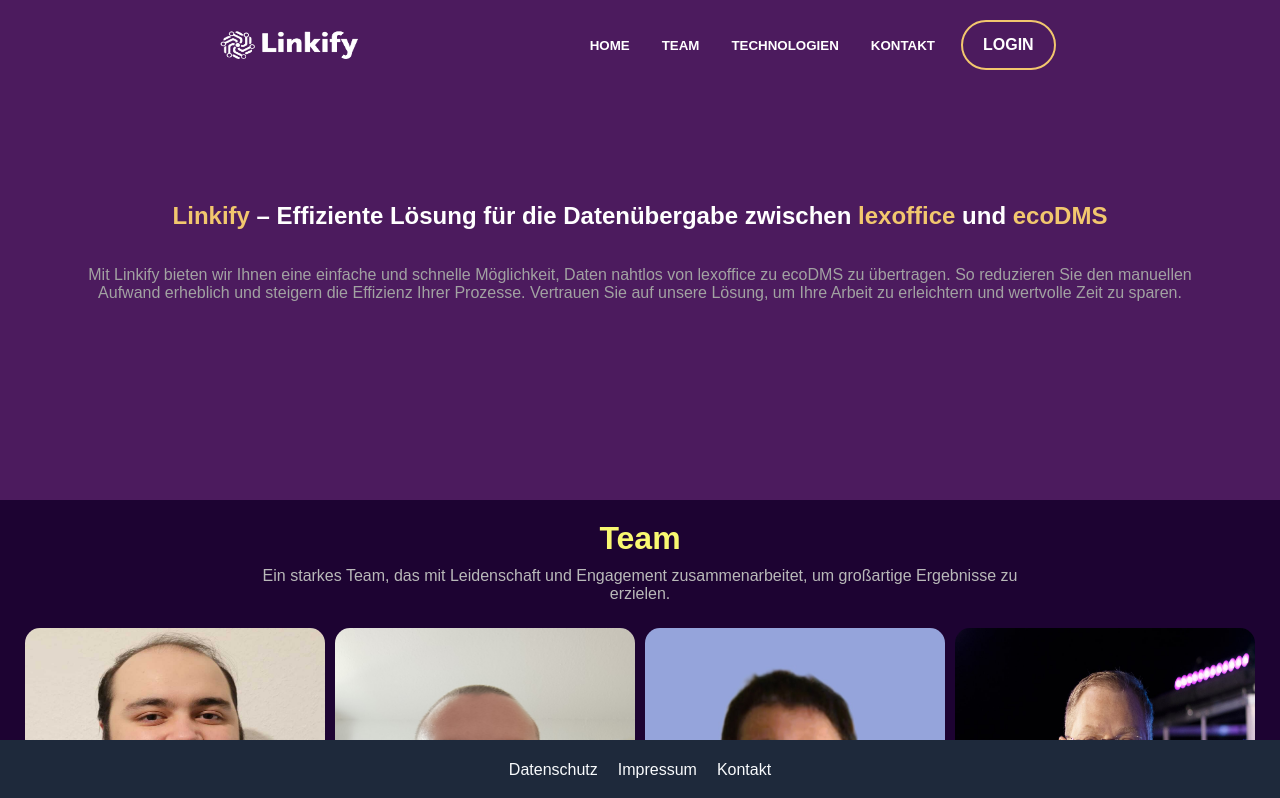
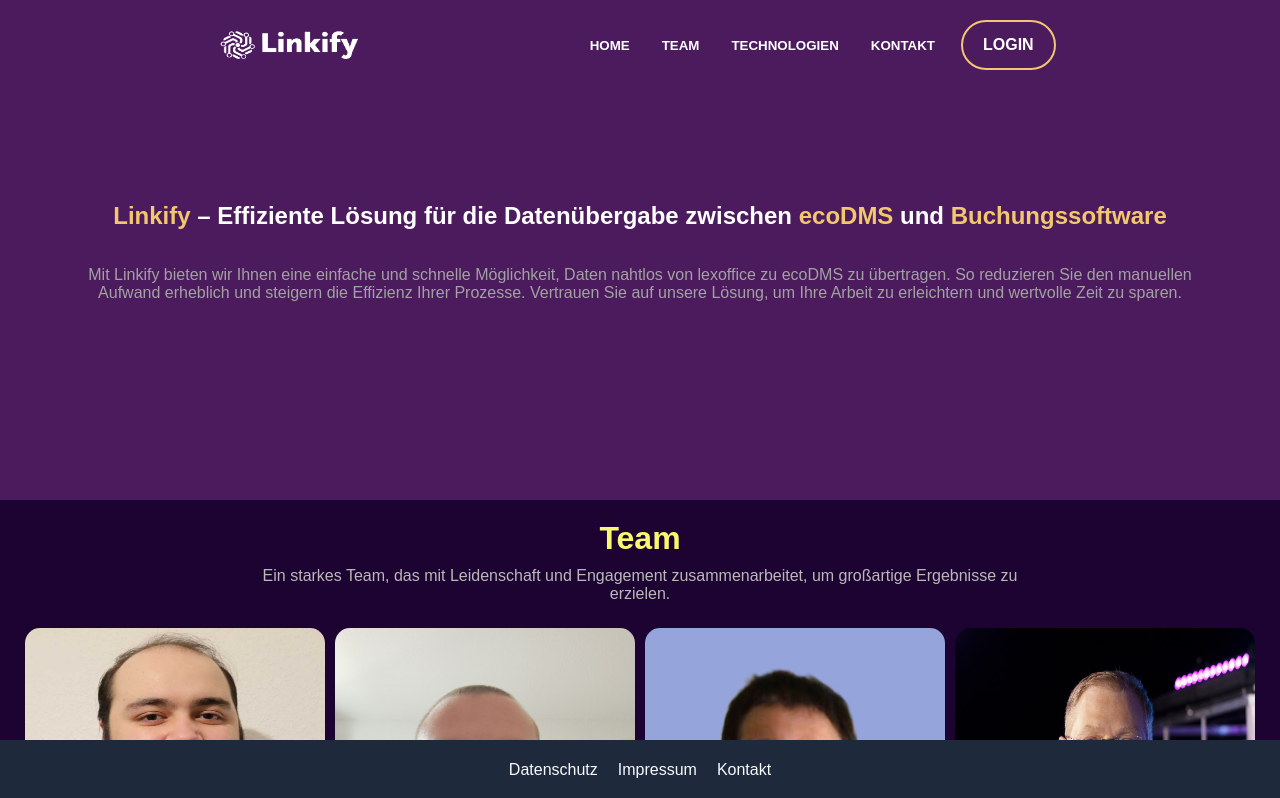
Before and after one commit to RalfHof/nextjs-boilerplate, a Next.js app: page /info in a window 1280 px wide. Shown: the top 798 px of the page. Built offline with nearby package versions, Linux system fonts and the light colour scheme.

Commit message:
New Features

```diff
--- a/src/components/home/page.tsx
+++ b/src/components/home/page.tsx
@@ -14,7 +14,7 @@ export default function Home() {
                 textAlign: "center" // Zentriert den Text innerhalb des Containers
             }}>
                 <h1 style={{ color: "#fff", width: "95%" }}>
-                    <span style={{ color: "#f2c76e" }}>Linkify</span> – Effiziente Lösung für die Datenübergabe zwischen <span style={{ color: "#f2c76e" }}>lexoffice</span> und <span style={{ color: "#f2c76e" }}>ecoDMS</span>
+                    <span style={{ color: "#f2c76e" }}>Linkify</span> – Effiziente Lösung für die Datenübergabe zwischen <span style={{ color: "#f2c76e" }}>ecoDMS</span> und <span style={{ color: "#f2c76e" }}>Buchungssoftware</span>
                 </h1>
                 <p style={{ color: "#a2a2a2", width: "90%" }}>Mit Linkify bieten wir Ihnen eine einfache und schnelle Möglichkeit, Daten nahtlos von lexoffice zu ecoDMS zu übertragen. So reduzieren Sie den manuellen Aufwand erheblich und steigern die Effizienz Ihrer Prozesse. Vertrauen Sie auf unsere Lösung, um Ihre Arbeit zu erleichtern und wertvolle Zeit zu sparen.</p>
             </div>
```
